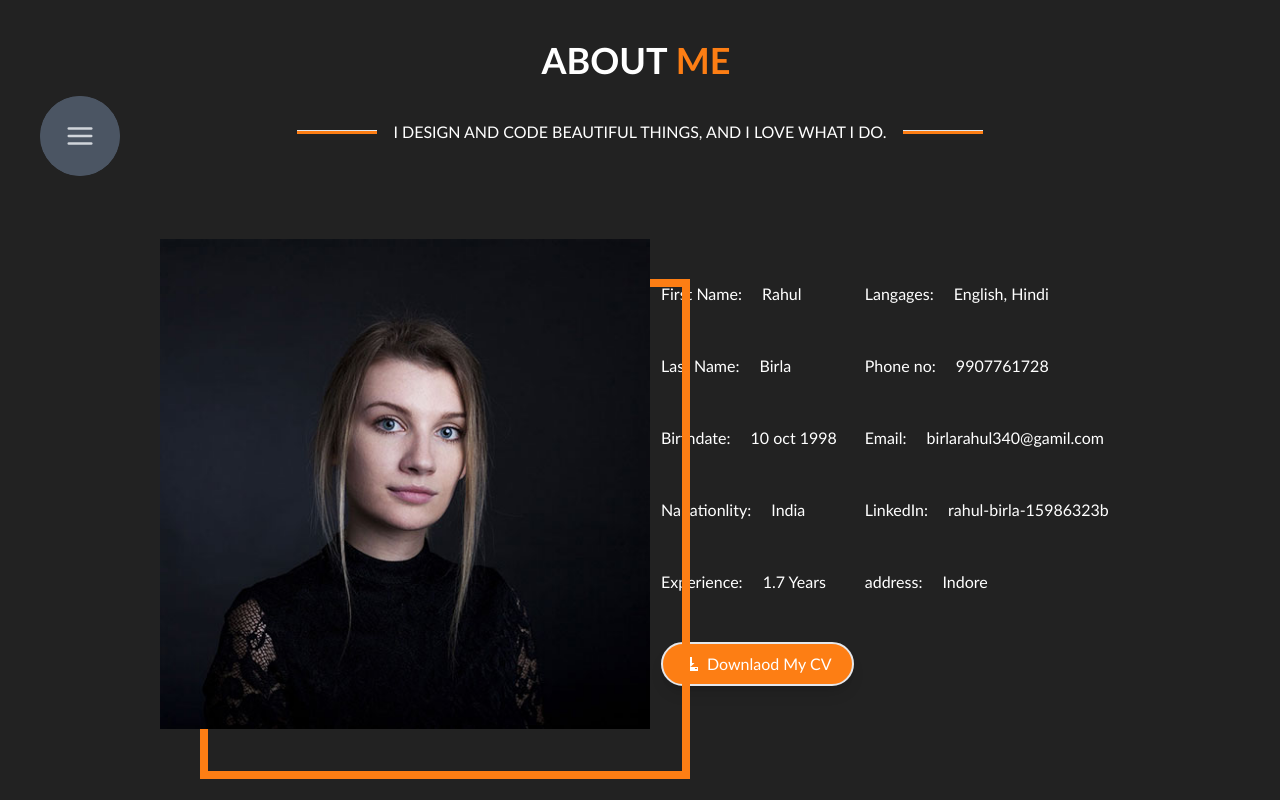
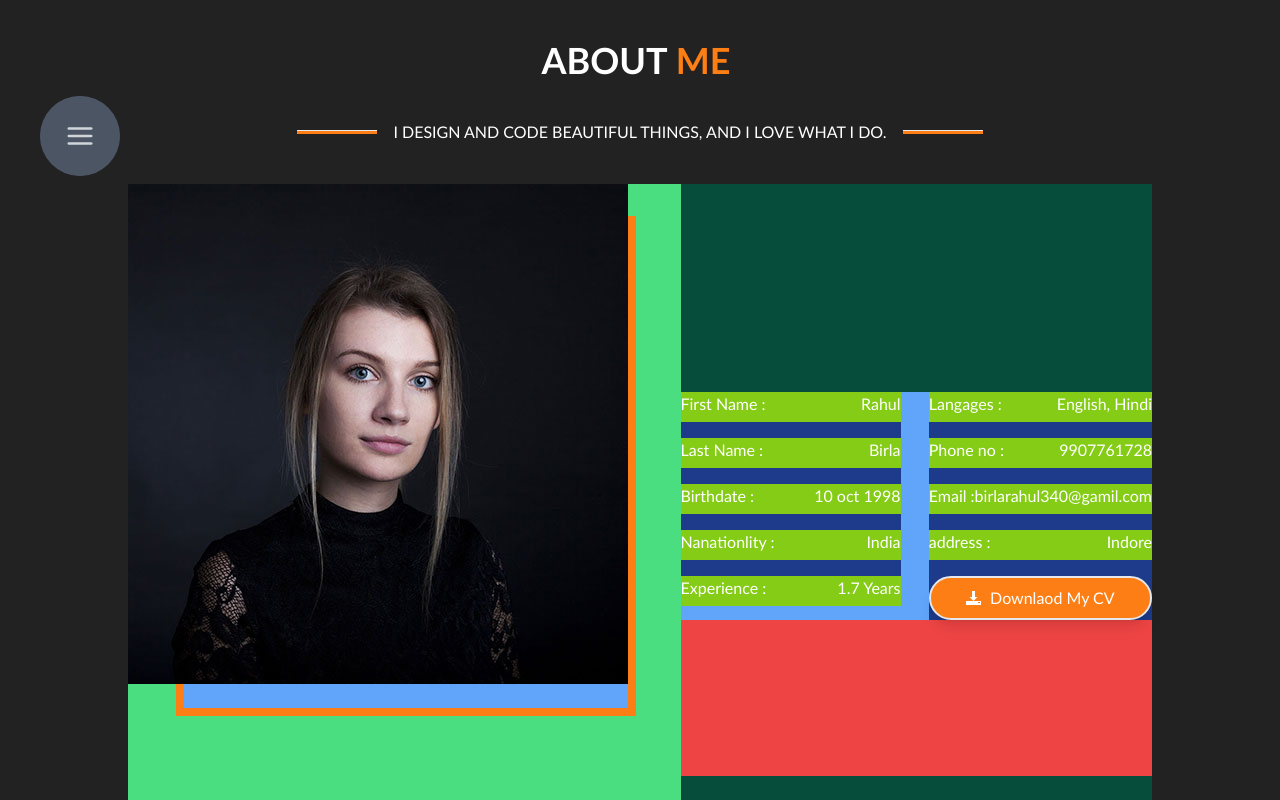
Before and after one commit to Rahul-max55/portfolio-2, a React (Create React App) app: page /about in a window 1280 px wide. Shown: the top 800 px of the page. Built offline with nearby package versions, Linux system fonts and the light colour scheme.

Commit message:
about section responsive done

```diff
--- a/src/pages/About.jsx
+++ b/src/pages/About.jsx
@@ -30,68 +30,59 @@ const About = ({ color }) => {
         <hr style={bgValue} className="bg-yellow-400 w-20 h-1" />
       </div>
 
-      <div className="w-[100vw] sm:w-[85vw] md:w-[75vw] text-white  m-auto h-[90vh] md:h-[120vh] lg:h-[150vh] xl:h-[75vh]  flex justify-between items-center xl:flex-row flex-col">
-        <div className="md:w-fit h-fit  relative">
+      <div className="sm:w-[80vw] text-white bg-emerald-900 m-auto min-h-screen flex justify-between items-center xl:flex-row flex-col">
+        {/* image and border */}
+        <div className="w-screen sm:w-[570px] md:w-[600px] m-auto sm:m-0 h-fit sm:min-h-screen bg-green-400">
+          <span className="relative w-screen sm:w-0 h-full bg-purple-500">
+            <img
+              src={profile}
+              alt="photo"
+              className="relative z-10 w-screen sm:w-fit"
+            />
             <div
               style={borderValue}
-            className="w-full hidden sm:block h-[270px] sm:h-[500px] md:h-[500px] top-5 left-5 md:top-10 md:left-10 absolute border-[8px] border-yellow-500"
+              className=" bg-blue-400 w-10/12 h-full hidden sm:block top-8 left-16 md:left-8 xl:left-12 absolute border-[8px] border-yellow-500"
             ></div>
-          <img src={profile} alt="photo" className="relative z-10" />
+          </span>
         </div>
-        <div className="w-full md:w-4/5 xl:w-1/2  md:m-auto flex justify-center items-center h-full ">
-          <ul className="w-11/12 text-base md:w-full h-5/6   flex items-start justify-evenly">
-            <div className=" h-full flex flex-col justify-evenly items-start">
-              <span>
-                First Name: <span className="pl-4 md:pl-2 lg:pl-4 ">Rahul</span>
+        {/*End image and border */}
+
+        {/* details */}
+        <div className="bg-red-500 p-4 md:p-0 w-full md:w-10/12 xl:w-1/2 min-h-96 ">
+          <ul className="bg-blue-400 w-full text-base h-5/6 flex flex-col sm:flex-row items-center sm:items-start sm:justify-between md:justify-around xl:justify-between p-2 sm:p-0">
+            <div className="bg-blue-900 grid gap-4 min-w-[220px]">
+              <span className="bg-lime-500 w-full h-[30px]">
+                First Name : <span className="float-right"> Rahul</span>
               </span>
-              <span>
-                Last Name: <span className="pl-4 md:pl-2 lg:pl-4"> Birla</span>
+              <span className="bg-lime-500 w-full h-[30px]">
+                Last Name : <span className="float-right"> Birla</span>
               </span>
-              <span>
-                Birthdate:
-                <span className="pl-4 md:pl-2 lg:pl-4"> 10 oct 1998 </span>
+              <span className="bg-lime-500 w-full h-[30px]">
+                Birthdate : <span className="float-right">10 oct 1998</span>
               </span>
-              <span>
-                Nanationlity:
-                <span className="pl-4 md:pl-2 lg:pl-4"> India</span>
+              <span className="bg-lime-500 w-full h-[30px]">
+                Nanationlity : <span className="float-right"> India</span>
               </span>
-              <span>
-                Experience:
-                <span className="pl-4 md:pl-2 lg:pl-4"> 1.7 Years</span>
+              <span className="bg-lime-500 w-full mb-4 md:mb-0 h-[30px]">
+                Experience : <span className="float-right"> 1.7 Years</span>
+              </span>
+            </div>
+            <div className="bg-blue-900 grid gap-4 min-w-[220px]">
+              <span className="bg-lime-500 w-full h-[30px]">
+                Langages : <span className="float-right"> English, Hindi</span>
+              </span>
+              <span className="bg-lime-500 w-full h-[30px]">
+              Phone no : <span className="float-right"> 9907761728</span>
+              </span>
+              <span className="bg-lime-500 w-full h-[30px]">
+              Email : <span className="float-right">  birlarahul340@gamil.com</span>
+              </span>
+              <span className="bg-lime-500 w-full h-[30px]">
+              address : <span className="float-right">Indore</span>
               </span>
 
-              <span className="flex md:hidden">
-                Langages:
-                <span className="pl-4 md:pl-2 lg:pl-4"> English, Hindi</span>
-              </span>
-
-              <a className="flex md:hidden" href="tel:+919907761728">
-                Phone no:
-                <span className="pl-4 md:pl-2 lg:pl-4"> 9907761728</span>
-              </a>
               <a
-                className="flex md:hidden"
-                href="mailto:birlarahul340@gmail.com"
-              >
-                Email:
-                <span className="pl-4 md:pl-2 lg:pl-4">
-                  birlarahul340@gamil.com
-                </span>
-              </a>
-              <a
-                className="flex md:hidden"
-                target="blank"
-                href="www.linkedin.com/in/rahul-birla-15986323b;"
-              >
-                LinkedIn:
-                <span className="pl-4 md:pl-2 lg:pl-4">
-                  rahul-birla-15986323b
-                </span>
-              </a>
-              <span className="flex md:hidden">
-                address: <span className="pl-4 md:pl-2 lg:pl-4"> Indore</span>
-              </span>
-              <a target="_blanck"
+                target="_blanck"
                 href="https://drive.google.com/file/d/1uQf9K-wqWc3_JlEYlGIL9lS21-JYVi8n/view?usp=sharing"
                 style={bgValue}
                 className="flex px-1 py-2 md:px-5 md:py-2 items-center justify-center bg-yellow-500 transition-colors text-sm md:text-base xl:text-base font-medium text-white space-x-2 rounded-full shadow-lg border-2  hover:bg-transparent"
@@ -99,46 +90,9 @@ const About = ({ color }) => {
                 <ImDownload3 /> <span>Downlaod My CV</span>
               </a>
             </div>
-            <div className="hidden md:flex h-full flex-col justify-evenly items-start">
-              <span>
-                Langages:{" "}
-                <span className="pl-1 md:pl-2 lg:pl-4"> English, Hindi</span>
-              </span>
-
-              <a href="tel:+919907761728">
-                Phone no:{" "}
-                <span className="pl-1 md:pl-2 lg:pl-4"> 9907761728</span>
-              </a>
-              <a href="mailto:birlarahul340@gmail.com">
-                Email:
-                <span className="pl-1 md:pl-2 lg:pl-4">
-                  {" "}
-                  birlarahul340@gamil.com{" "}
-                </span>
-              </a>
-              <a
-                target="blank"
-                href="www.linkedin.com/in/rahul-birla-15986323b;"
-              >
-                LinkedIn:{" "}
-                <span className="pl-1 md:pl-2 lg:pl-4">
-                  {" "}
-                  rahul-birla-15986323b{" "}
-                </span>
-              </a>
-              <span>
-                address: <span className="pl-1 md:pl-2 lg:pl-4"> Indore</span>
-              </span>
-              <a
-                href="https://drive.google.com/file/d/1uQf9K-wqWc3_JlEYlGIL9lS21-JYVi8n/view?usp=sharing"
-                style={bgValue}
-                className="flex px-1 invisible py-2 md:px-5 md:py-2 items-center justify-center bg-yellow-500 transition-colors text-sm md:text-base xl:text-base font-medium text-white space-x-2 rounded-full shadow-lg border-2  hover:bg-transparent"
-              >
-                <ImDownload3 /> <span>Downlaod My CV</span>
-              </a>
-            </div>
           </ul>
         </div>
+        {/* details */}
       </div>
       {/* Upper section  */}
 
@@ -161,10 +115,12 @@ const About = ({ color }) => {
               <ImCalendar className="mr-2" /> Apr 2023 – present (Indore)
             </li>
             <li className="text-xl my-2">
-            Full Stack Developer - <span className="font-medium">Tophat Software Pvt. Ltd</span>
+              Full Stack Developer -{" "}
+              <span className="font-medium">Tophat Software Pvt. Ltd</span>
             </li>
             <li className="mb-4">
-            I am currently working in Tophat Software Pvt. Ltd as a MERN stack developer. Using my skills I have developed many websites.
+              I am currently working in Tophat Software Pvt. Ltd as a MERN stack
+              developer. Using my skills I have developed many websites.
             </li>
           </ul>
 
@@ -177,14 +133,14 @@ const About = ({ color }) => {
               <ImCalendar className="mr-2" /> Feb 2022 - Mar 2023 (Indore)
             </li>
             <li className="text-xl my-2">
-            Full Stack Developer - <span className="font-medium">sonnen Techs</span>
+              Full Stack Developer -{" "}
+              <span className="font-medium">sonnen Techs</span>
             </li>
             <li className="mb-4">
-            I am working in Sonnen techs as a MERN stack developer. I am learning new technology to grow my organisation.
+              I am working in Sonnen techs as a MERN stack developer. I am
+              learning new technology to grow my organisation.
             </li>
           </ul>
-
-
         </div>
 
         <div className="w-full md:w-11/12 lg:w-1/2 py-4  flex justify-between flex-col items-start">
@@ -193,8 +149,6 @@ const About = ({ color }) => {
             style={borderValue}
             className=" w-10/12 pb-2 border-l-4 space-x-3 border-yellow-400 min-h-44 "
           >
-
-
             <span></span>
             <li className="flex items-center ">
               <ImCalendar className="mr-2" /> 2022-2024
@@ -230,11 +184,10 @@ const About = ({ color }) => {
               <ImCalendar className="mr-2" /> 2016
             </li>
             <li className="text-xl my-2">
-            Higher Secondary Certificate (Class 12th) - <span className="font-medium">Mhow</span>
+              Higher Secondary Certificate (Class 12th) -{" "}
+              <span className="font-medium">Mhow</span>
             </li>
-            <li className="mb-4">
-            Government Higher Secondary School
-            </li>
+            <li className="mb-4">Government Higher Secondary School</li>
           </ul>
           <ul
             style={borderValue}
@@ -245,11 +198,10 @@ const About = ({ color }) => {
               <ImCalendar className="mr-2" /> 2014
             </li>
             <li className="text-xl my-2">
-            Secondary School Certificate (Class 10th) - <span className="font-medium">Pithampur</span>
+              Secondary School Certificate (Class 10th) -{" "}
+              <span className="font-medium">Pithampur</span>
             </li>
-            <li className="mb-4">
-            New Genius Higher Secondary School
-            </li>
+            <li className="mb-4">New Genius Higher Secondary School</li>
           </ul>
         </div>
       </div>
@@ -352,7 +304,6 @@ const About = ({ color }) => {
           >
             Black Box Testing
           </h3>
-
         </div>
       </div>
 
```
Lines whose indentation alone changed are shown as unchanged.
